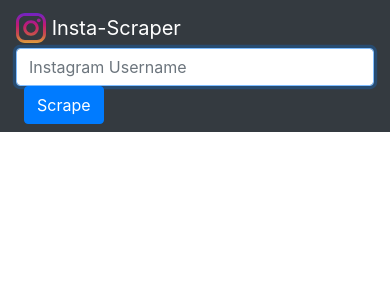
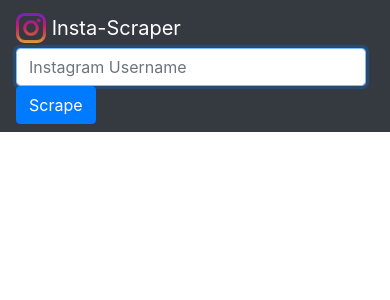
Before and after one commit to dostarora97/Insta-Scraper, a FastAPI app: page / in a window 390 px wide. Shown: the top 300 px of the page. Run offline with FastAPI, Linux system fonts and the light colour scheme; some libraries are stand-ins or nearby versions.

Commit message:
Changed Ui for mobile

```diff
--- a/templates/index.html
+++ b/templates/index.html
@@ -27,8 +27,8 @@
           <div class="spinner-border text-primary mr-2" role="status" id="scraperSpinner" style="display: none;">
             <span class="sr-only">Loading...</span>
           </div>
-          <input class="form-control" placeholder="Instagram Username" id="usernameInp">
-          <button class="btn btn-primary ml-2" id="scrapeUsernameBtn" type="button">Scrape</button>
+          <input class="form-control mr-2" placeholder="Instagram Username" id="usernameInp">
+          <button class="btn btn-primary" id="scrapeUsernameBtn" type="button">Scrape</button>
         </form>
       </nav>
     </header>
```
